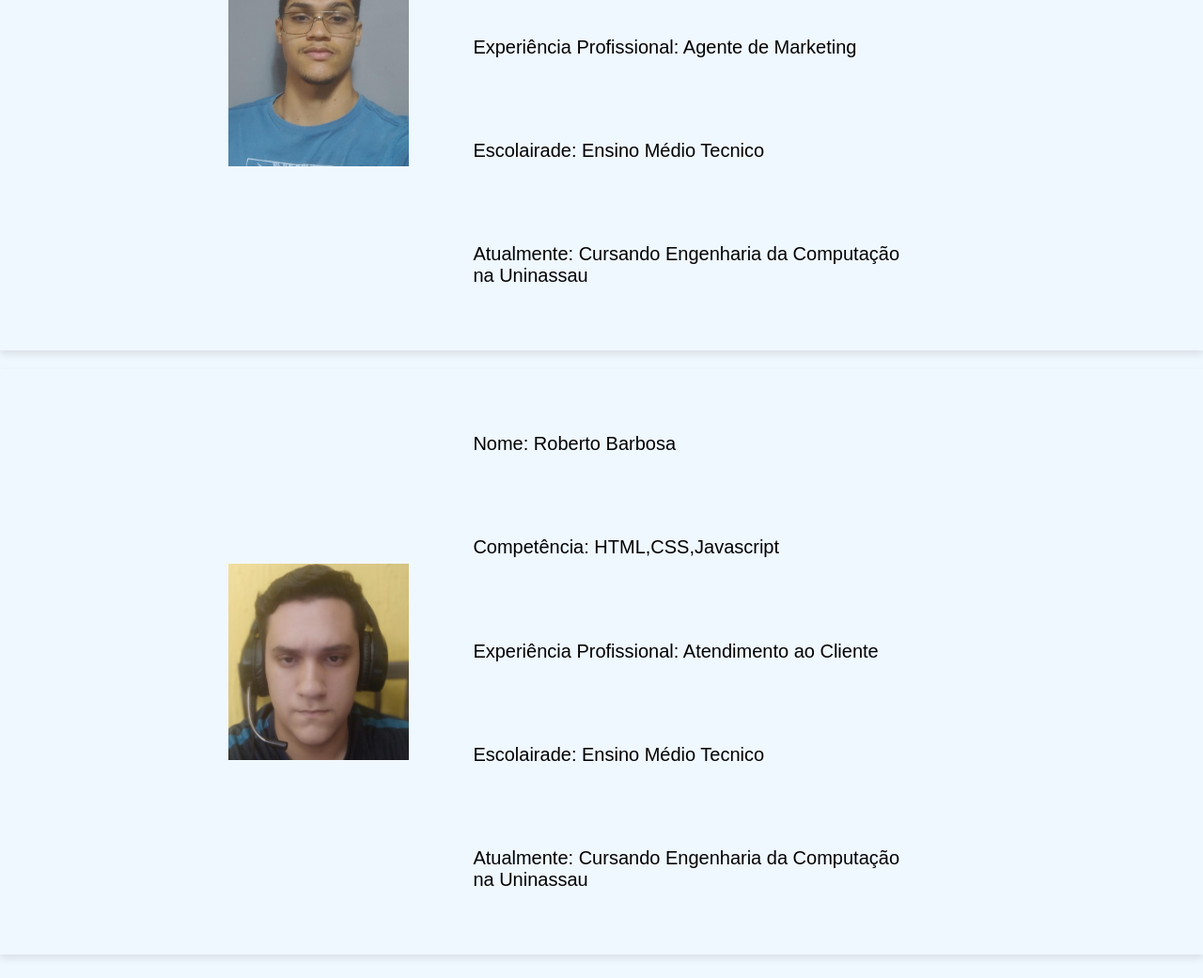
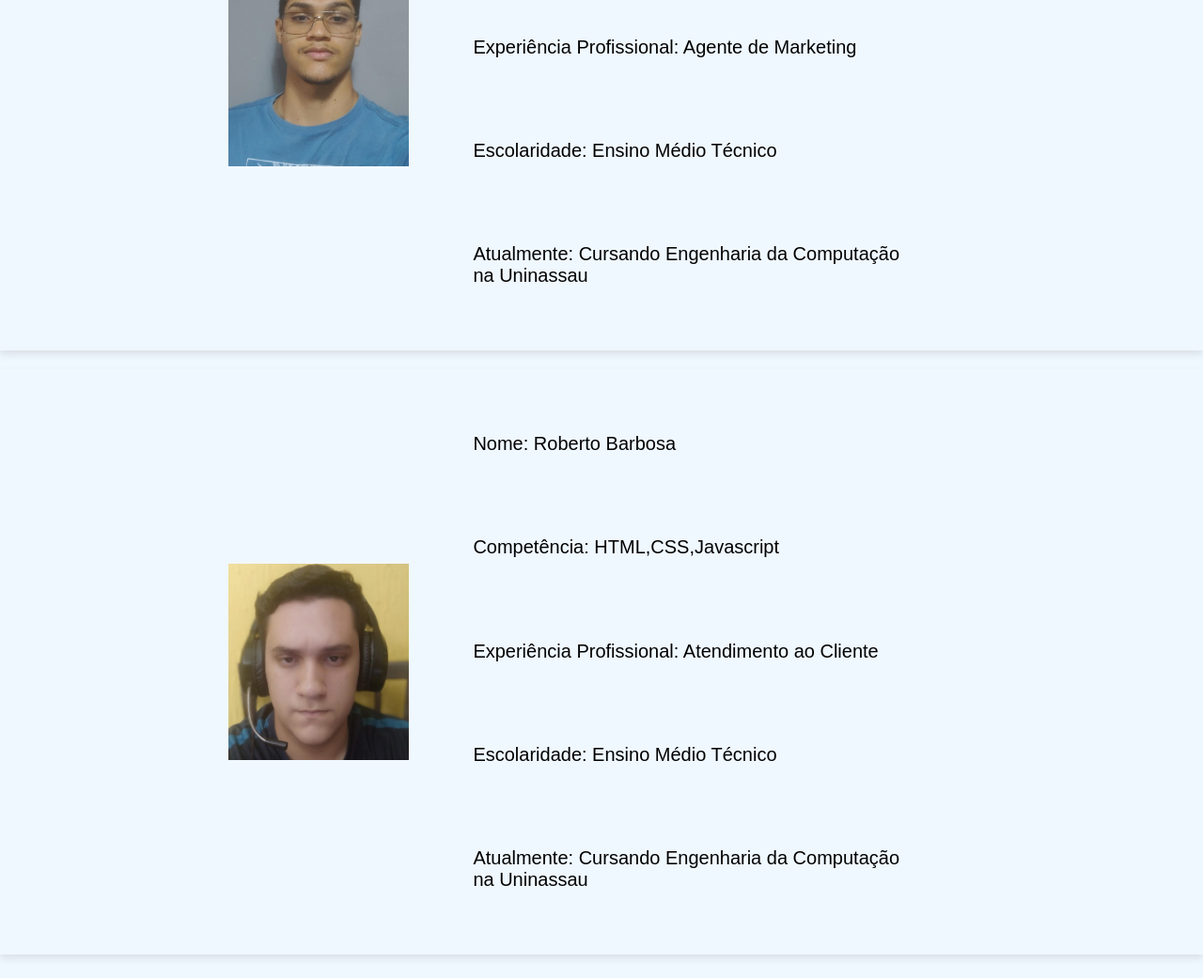
Before and after one commit to r2bert0/Trabalho-C-digos-de-Alta-Performance, a plain HTML site: page projeto alta p/index.html in a window 1280 px wide. Shown: the part 320-1361 px from the top of the page at 94% size. Drawn offline with Linux system fonts and the light colour scheme.

Commit message:
index.html

```diff
--- a/projeto alta p/index.html
+++ b/projeto alta p/index.html
@@ -34,7 +34,7 @@
                 <p>Nome: João Vilker</p>
                 <p>Competência: HTML,CSS,Javascript e Java</p>
                 <p>Experiência Profissional: Agente de Marketing</p>
-                <p>Escolairade: Ensino Médio Tecnico</p>
+                <p>Escolaridade: Ensino Médio Técnico</p>
                 <p>Atualmente: Cursando Engenharia da Computação na Uninassau</p>
             </div>
         </article>
@@ -44,7 +44,7 @@
                     <p>Nome: Roberto Barbosa
                     <p>Competência: HTML,CSS,Javascript</p>
                     <p>Experiência Profissional: Atendimento ao Cliente</p>
-                    <p>Escolairade: Ensino Médio Tecnico</p>
+                    <p>Escolaridade: Ensino Médio Técnico</p>
                     <p>Atualmente: Cursando Engenharia da Computação na Uninassau</p>
                 </div>
             </article>
```
